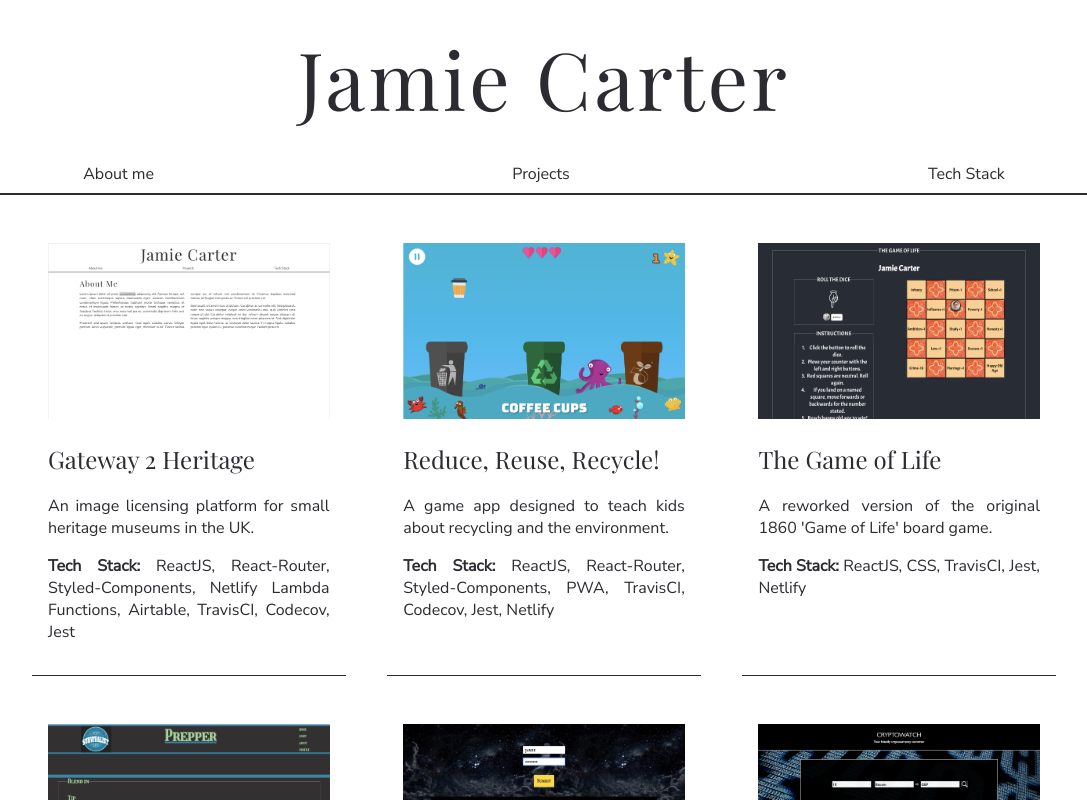
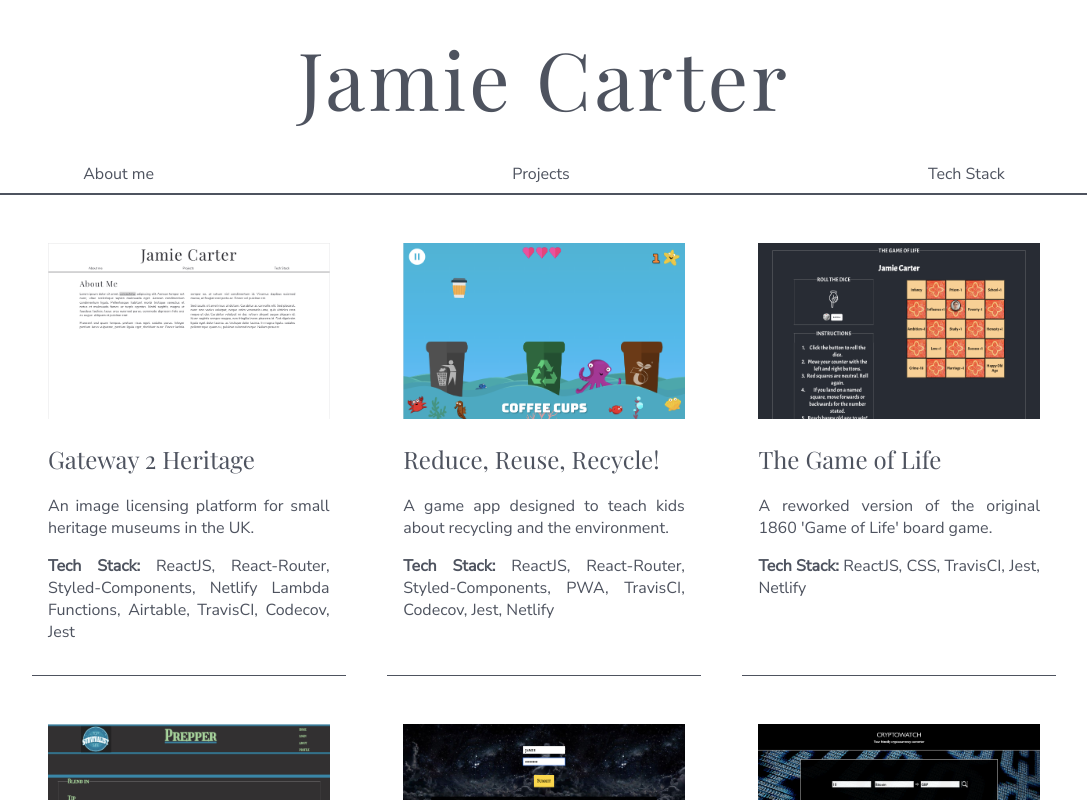
Before and after one commit to jc2820/portfolio-2020, a React (Create React App) app: page /projects in a window 1280 px wide. Shown: the top 800 px of the page, without its empty margins (96-1183 px from the left). Built offline with nearby package versions, Linux system fonts and the light colour scheme; the HTML template or start-up script is replaced by a standard one.

Commit message:
Alter grey colour in text Relates #10

```diff
--- a/src/components/About/AboutBox/AboutBox.style.js
+++ b/src/components/About/AboutBox/AboutBox.style.js
@@ -10,7 +10,7 @@ const AboutBox = styled.section`
 
   h2 {
     font-family: "Playfair Display", serif;
-    color: #2b2b31;
+    color: #4e535f;
     font-size: 2.5rem;
     font-weight: 400;
     margin: 0;
@@ -19,7 +19,7 @@ const AboutBox = styled.section`
 
   p {
     font-family: "Nunito Sans", sans-serif;
-    color: #2b2b31;
+    color: #4e535f;
     margin-bottom: 1rem;
     text-align: justify;
   }
--- a/src/components/Error/Error.style.js
+++ b/src/components/Error/Error.style.js
@@ -10,8 +10,8 @@ const ErrorBox = styled.section`
   padding: 1rem;
 
   h1 {
-    font-family: "Alegreya", serif;
-    font-weight: 700;
+    font-family: "Playfair Display", serif;
+    font-weight: 400;
     margin: 0;
     color: #4E535F;
   }
--- a/src/components/Header/Header.style.js
+++ b/src/components/Header/Header.style.js
@@ -14,7 +14,7 @@ const HeaderBox = styled.header`
 
   h1 {
     font-family: "Playfair Display", serif;
-    color: #2B2B31;
+    color: #4e535f;
     font-size: 2.5rem;
     font-weight: 400;
     margin-top: 1.5rem;
@@ -24,7 +24,7 @@ const HeaderBox = styled.header`
 
   p {
     font-family: "Nunito Sans", sans-serif;
-    color: #2B2B31;
+    color: #4e535f;
     margin: 0;
   }
 
--- a/src/components/Navbar/Navbar.style.js
+++ b/src/components/Navbar/Navbar.style.js
@@ -1,7 +1,7 @@
 import styled from "styled-components";
 
 const NavbarBox = styled.nav`
-background-color: white;
+  background-color: white;
   width: 100vw;
   height: auto;
   position: sticky;
@@ -9,7 +9,7 @@ background-color: white;
   display: flex;
   flex-direction: row;
   justify-content: space-around;
-  border-bottom: 2px solid #2b2b31;
+  border-bottom: 2px solid #4e535f;
 
   a {
     font-family: "Nunito Sans", sans-serif;
@@ -17,7 +17,7 @@ background-color: white;
     color: black;
     text-decoration: none;
     padding: 0.5rem;
-    color: #2b2b31;
+    color: #4e535f;
   }
 `;
 
--- a/src/components/Projects/ProjectsContainer/ProjectsMap.style.js
+++ b/src/components/Projects/ProjectsContainer/ProjectsMap.style.js
@@ -1,9 +1,9 @@
 import styled from "styled-components";
 
 const Card = styled.div`
-    margin-top: 2rem;
-    border-bottom: 1px solid #2b2b31;
-    padding: 1rem;
+  margin-top: 2rem;
+  border-bottom: 1px solid #4e535f;
+  padding: 1rem;
 
   img {
     width: 80vw;
@@ -13,12 +13,12 @@ const Card = styled.div`
   h2 {
     font-family: "Playfair Display", serif;
     font-weight: 400;
-    color: #2b2b31;
+    color: #4e535f;
   }
 
   p {
     font-family: "Nunito Sans", sans-serif;
-    color: #2b2b31;
+    color: #4e535f;
     text-align: justify;
   }
 
@@ -37,12 +37,12 @@ const Card = styled.div`
 
 const StackItem = styled.p`
   font-family: "Nunito Sans", sans-serif;
-  color: #2b2b31;
+  color: #4e535f;
 `;
 
 const Bold = styled.span`
   font-family: "Nunito Sans", sans-serif;
-  color: #2b2b31;
+  color: #4e535f;
   font-weight: 700;
   text-align: none;
 `;
```
Also changed, not shown: src/App.style.js (deleted, +0 -11 lines). Lines whose indentation alone changed are shown as unchanged.
